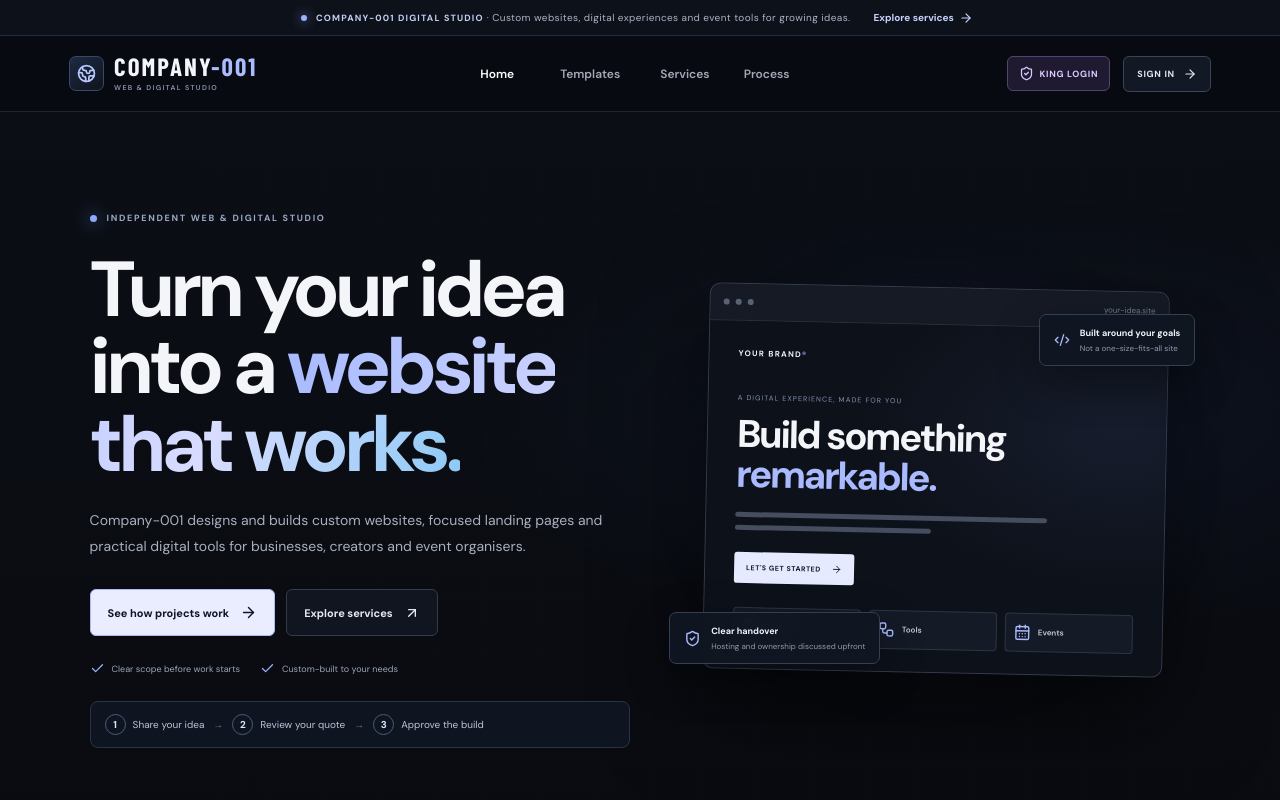
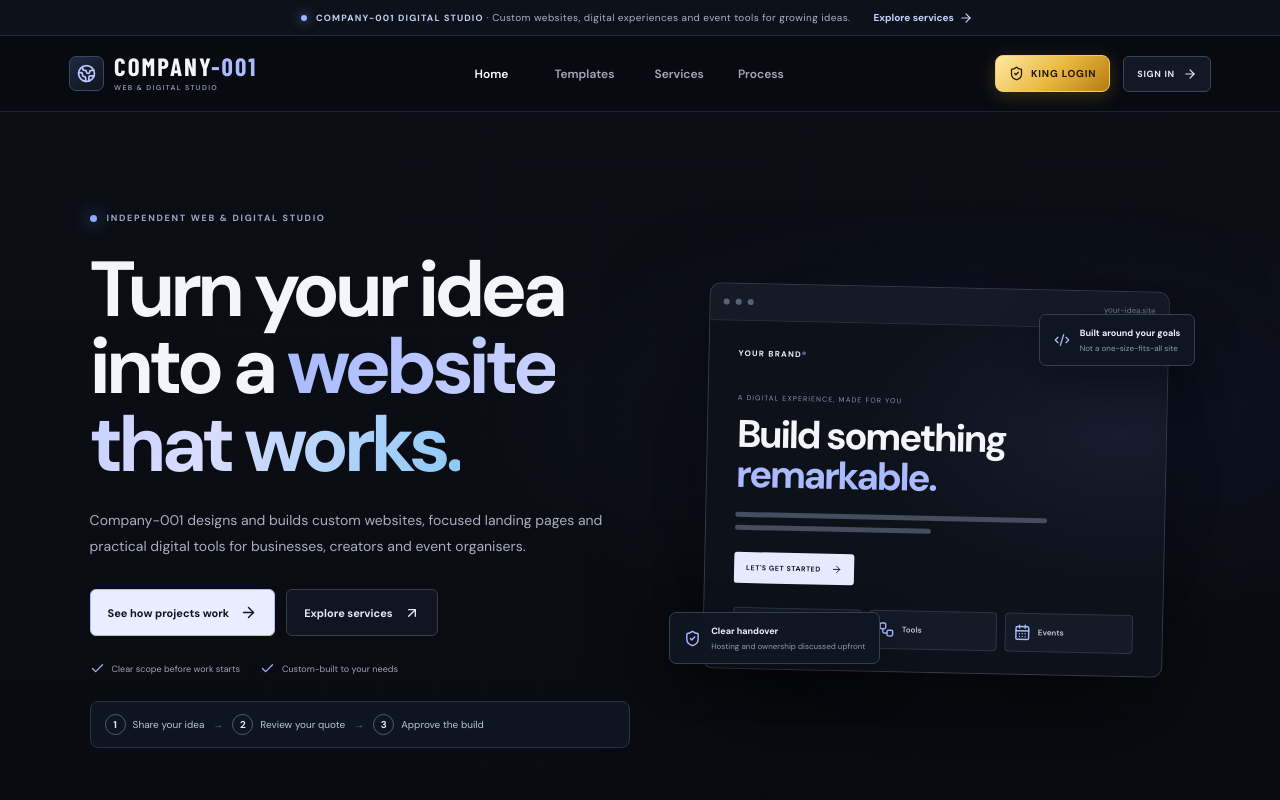
Before and after one commit to bhavishyacodz/Company-001, a React (Vite) app: page / in a window 1280 px wide. Shown: the top 800 px of the page. Built offline with nearby package versions, Linux system fonts and the light colour scheme; a web font is replaced by a local one.

Commit message:
Style KING LOGIN shortcut in gold

```diff
--- a/src/styles.css
+++ b/src/styles.css
@@ -50,7 +50,7 @@
 .application-status>p{font-size:10px;line-height:1.7;color:#9b9eaf;margin:0}
 @media(max-width:700px){.account-shell{padding:32px 14px 60px}.account-card{padding:22px 18px}.account-card h1{font-size:35px}.account-user{align-items:flex-start;flex-wrap:wrap}.account-user>div{min-width:calc(100% - 60px)}}
 
-.owner-shortcut{display:inline-flex;align-items:center;gap:6px;border:1px solid #51446f;background:#201a30;color:#d9caff;border-radius:6px;padding:9px 11px;font-size:9px;font-weight:800;letter-spacing:.08em}
+.owner-shortcut{display:inline-flex;align-items:center;gap:7px;border:1px solid #f4cc65;background:linear-gradient(135deg,#ffe9a3 0%,#e9b83f 52%,#b87b12 100%);color:#241704;border-radius:8px;padding:10px 13px;font-size:10px;font-weight:900;letter-spacing:.08em;box-shadow:0 4px 18px #e9b83f38;transition:transform .18s ease,box-shadow .18s ease}.owner-shortcut:hover{transform:translateY(-1px);box-shadow:0 6px 22px #e9b83f55}.owner-shortcut:focus-visible{outline:2px solid #fff0b8;outline-offset:3px}.king-login{white-space:nowrap}
 .owner-shell{min-height:80vh;padding:42px 22px 80px;background:radial-gradient(ellipse at 15% 0%,#7550bb18,transparent 38%),#0a0b12;color:#f4f2fa}
 .owner-wrap{max-width:1160px;margin:0 auto;display:grid;gap:20px}
 .owner-heading{display:flex;align-items:flex-end;justify-content:space-between;gap:18px;flex-wrap:wrap}
```
